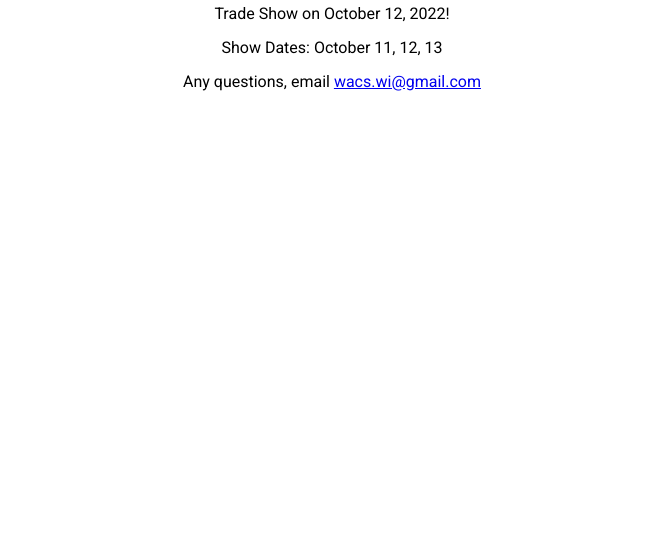
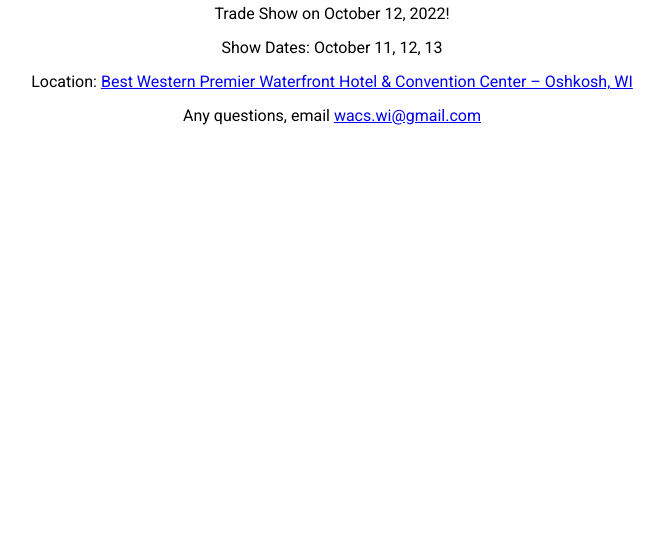
Before and after one commit to ClaytonDewey/WACS, a website: page index.html in a window 1280 px wide. Shown: the part 254-800 px from the top of the page, without its empty margins (308-972 px from the left). Drawn offline with Linux system fonts and the light colour scheme.

Commit message:
Added location

```diff
--- a/index.html
+++ b/index.html
@@ -17,6 +17,9 @@
 
     <p>Show Dates: October 11, 12, 13</p>
 
+    <p>Location: <a href="https://goo.gl/maps/km69nLDsWvBuY2Ae7">Best Western Premier Waterfront Hotel &amp; Convention
+            Center – Oshkosh, WI</a> </p>
+
     <p>Any questions, email <a href="mailto:wacs.wi@gmail.com">wacs.wi@gmail.com</a></p>
 
     <script src="script.js"></script>
```
